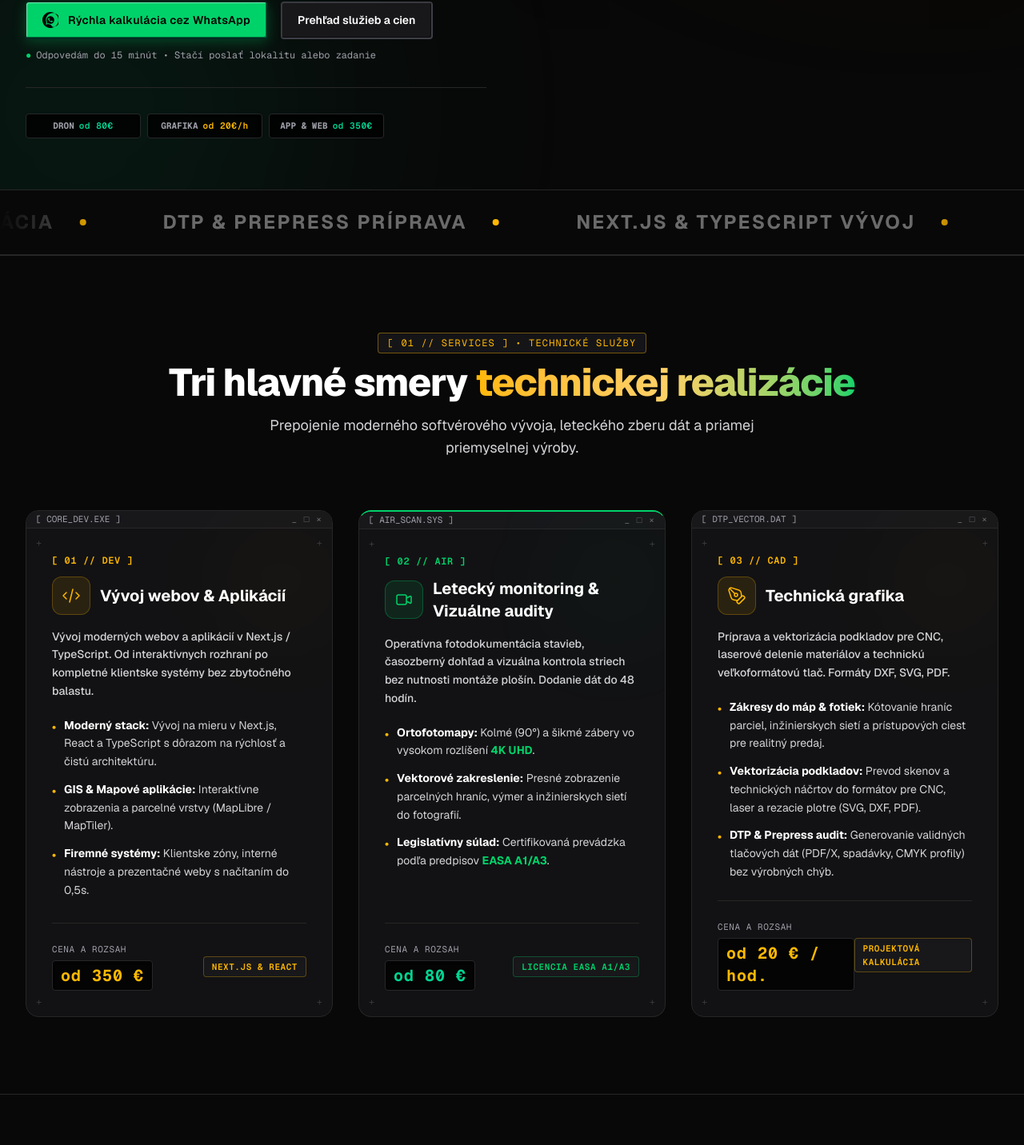
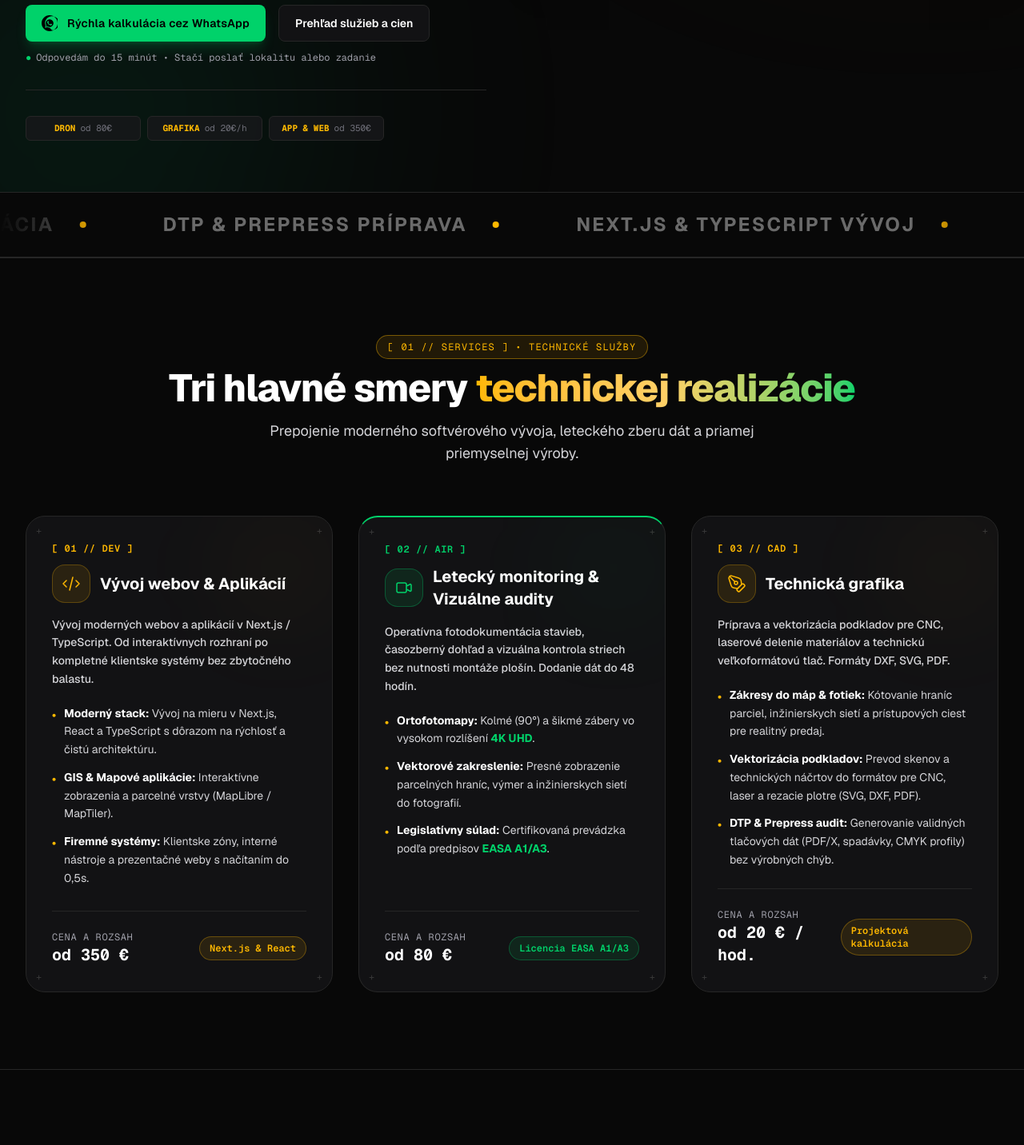
Before and after one commit to Patrik-Barcaj/ElysioTech, a Next.js app: page / in a window 1280 px wide. Shown: the part 733-2165 px from the top of the page at 80% size. Built offline with nearby package versions, Linux system fonts and the light colour scheme.

Commit message:
Revert "feat(ui): add Winamp/Hi-Fi rack titlebars, recessed LCD price displays, and hardware bevel buttons"
This reverts commit fce778c7e71a45c7aecb5fe763d7fd56b5308df4.

```diff
--- a/src/components/Hero.tsx
+++ b/src/components/Hero.tsx
@@ -18,7 +18,7 @@ export default function Hero() { // export Hero component function
 
                     {/* Left: Typography & Technical Pitch */}
                     <div className="flex-1 text-center lg:text-left mt-10 lg:mt-0"> {/* text content wrapper */}
-                        <div className="inline-flex items-center gap-2 px-3 py-1 rounded-sm border border-[#FFB800]/40 bg-zinc-900/90 text-[#FFB800] font-semibold text-xs font-mono tracking-widest mb-6 shadow-inner"> {/* pre-heading badge */}
+                        <div className="inline-flex items-center gap-2 px-3.5 py-1.5 rounded-full border border-[#FFB800]/40 bg-[#FFB800]/10 text-[#FFB800] font-semibold text-xs font-mono tracking-widest mb-6"> {/* pre-heading badge */}
                             <span className="w-2 h-2 rounded-full bg-[#FFB800] animate-pulse shadow-[0_0_10px_rgba(255,184,0,0.85)]"></span> {/* glowing dot */}
                             [ 00 // STUDIO ] • BRATISLAVSKÝ KRAJ
                         </div> {/* pre-heading end */}
@@ -37,14 +37,14 @@ export default function Hero() { // export Hero component function
                                 href="https://wa.me/421903406402?text=Dobry%20den,%20chcem%20sa%20nezavazne%20informovat%20o%20sluzbach..."
                                 target="_blank"
                                 rel="noopener noreferrer"
-                                className="px-5 py-3 rounded-sm text-sm font-semibold bg-[#00D26A] hover:bg-[#00B85C] text-black font-display tracking-wide transition-all border-t border-l border-emerald-300/60 border-b-2 border-r-2 border-emerald-950 shadow-[inset_1px_1px_0px_rgba(255,255,255,0.45),inset_-1px_-1px_0px_rgba(0,0,0,0.5),0_4px_16px_rgba(0,210,106,0.25)] active:translate-y-0.5 active:shadow-[inset_2px_2px_4px_rgba(0,0,0,0.6)] flex items-center justify-center gap-3 text-center"
+                                className="px-5 py-3 rounded-lg text-sm font-semibold bg-[#00D26A] hover:bg-[#00B85C] text-black font-display tracking-wide transition-all shadow-lg shadow-[#00D26A]/20 flex items-center justify-center gap-3 transform hover:-translate-y-0.5 text-center"
                             >
                                 <svg className="w-5 h-5 fill-current shrink-0" viewBox="0 0 24 24"><path d="M12.031 6.172c-3.181 0-5.767 2.586-5.768 5.766-.001 1.298.38 2.27 1.019 3.287l-.582 2.128 2.182-.573c.978.58 1.911.928 3.145.929 3.178 0 5.767-2.587 5.768-5.766.001-3.187-2.575-5.77-5.764-5.771zm3.392 8.244c-.144.405-.837.774-1.17.824-.299.045-.677.063-1.092-.069-.252-.08-.575-.187-.988-.365-1.739-.751-2.874-2.502-2.961-2.617-.087-.116-.708-.94-.708-1.793s.448-1.273.607-1.446c.159-.173.346-.217.462-.217l.332.006c.106.005.249-.04.39.298.144.347.491 1.2.534 1.287.043.087.072.188.014.304-.058.116-.087.188-.173.289l-.26.304c-.087.086-.177.18-.076.354.101.174.449.741.964 1.201.662.591 1.221.774 1.394.86s.274.072.376-.043c.101-.116.433-.506.549-.68.116-.173.231-.145.39-.087s1.011.477 1.184.564.289.13.332.202c.045.072.045.418-.1.824zm-3.423-14.416c-6.627 0-12 5.373-12 12s5.373 12 12 12 12-5.373 12-12-5.373-12-12-12zm.029 18.88c-1.161 0-2.305-.292-3.318-.844l-3.677.964.984-3.595c-.607-1.052-.927-2.246-.926-3.468.001-5.824 4.74-10.563 10.573-10.564 5.824 0 10.569 4.743 10.571 10.564.002 5.82-4.747 10.564-10.571 10.564z" /></svg>
                                 <span>Rýchla kalkulácia cez WhatsApp</span>
                             </a>
                             <Link
                                 href="/#services"
-                                className="px-5 py-3 rounded-sm text-sm font-semibold whitespace-nowrap bg-zinc-900 border-t border-l border-zinc-700 border-b-2 border-r-2 border-black text-white hover:border-[#FFB800]/50 font-display hover:bg-zinc-800 transition-all flex items-center justify-center text-center shadow-[inset_1px_1px_0px_rgba(255,255,255,0.12),inset_-1px_-1px_0px_rgba(0,0,0,0.6)] active:translate-y-0.5"
+                                className="px-5 py-3 rounded-lg text-sm font-semibold whitespace-nowrap bg-[#121214] border border-neutral-800 text-white hover:border-[#FFB800]/50 font-display hover:bg-[#18181b] transition-all flex items-center justify-center text-center"
                             >
                                 Prehľad služieb a cien
                             </Link>
@@ -58,17 +58,17 @@ export default function Hero() { // export Hero component function
                         {/* Interactive Service Router */}
                         <div className="pt-6 border-t border-neutral-800 text-left">
                             <div className="grid grid-cols-3 gap-2 pt-2 max-w-md mx-auto lg:mx-0">
-                                <a href="#cennik" className="flex items-center justify-center gap-1.5 py-1.5 px-2.5 rounded-sm bg-black/80 border border-zinc-800 hover:border-emerald-500/50 text-[11px] font-mono text-zinc-300 transition-colors shadow-inner">
-                                    <span className="text-zinc-400 font-bold">DRON</span>
-                                    <span className="text-emerald-400 font-mono tracking-wider font-semibold">od 80€</span>
+                                <a href="#cennik" className="flex items-center justify-center gap-1.5 py-1.5 px-2 rounded-md bg-zinc-900/80 border border-neutral-800 hover:border-amber-500/50 text-[11px] font-mono text-zinc-300 transition-colors">
+                                    <span className="text-amber-400 font-bold">DRON</span>
+                                    <span className="text-zinc-500">od 80€</span>
                                 </a>
-                                <a href="#cennik" className="flex items-center justify-center gap-1.5 py-1.5 px-2.5 rounded-sm bg-black/80 border border-zinc-800 hover:border-amber-500/50 text-[11px] font-mono text-zinc-300 transition-colors shadow-inner">
-                                    <span className="text-zinc-400 font-bold">GRAFIKA</span>
-                                    <span className="text-amber-400 font-mono tracking-wider font-semibold">od 20€/h</span>
+                                <a href="#cennik" className="flex items-center justify-center gap-1.5 py-1.5 px-2 rounded-md bg-zinc-900/80 border border-neutral-800 hover:border-amber-500/50 text-[11px] font-mono text-zinc-300 transition-colors">
+                                    <span className="text-amber-400 font-bold">GRAFIKA</span>
+                                    <span className="text-zinc-500">od 20€/h</span>
                                 </a>
-                                <a href="#cennik" className="flex items-center justify-center gap-1.5 py-1.5 px-2.5 rounded-sm bg-black/80 border border-zinc-800 hover:border-emerald-500/50 text-[11px] font-mono text-zinc-300 transition-colors shadow-inner">
-                                    <span className="text-zinc-400 font-bold">APP & WEB</span>
-                                    <span className="text-emerald-400 font-mono tracking-wider font-semibold">od 350€</span>
+                                <a href="#cennik" className="flex items-center justify-center gap-1.5 py-1.5 px-2 rounded-md bg-zinc-900/80 border border-neutral-800 hover:border-amber-500/50 text-[11px] font-mono text-zinc-300 transition-colors">
+                                    <span className="text-amber-400 font-bold">APP & WEB</span>
+                                    <span className="text-zinc-500">od 350€</span>
                                 </a>
                             </div>
                         </div>
--- a/src/components/Portfolio.tsx
+++ b/src/components/Portfolio.tsx
@@ -40,7 +40,7 @@ export default function Portfolio() { // export Portfolio component function
         <section id="portfolio" className="py-24 bg-[#080808] relative border-t border-neutral-800"> {/* section wrapper */}
             <div className="max-w-7xl mx-auto px-4 sm:px-6 lg:px-8 relative z-10"> {/* container block */}
                 <div className="text-center mb-16"> {/* header block */}
-                    <div className="inline-flex items-center gap-2 px-3 py-1 rounded-sm border border-[#FFB800]/40 bg-zinc-900/90 text-[#FFB800] text-xs font-mono tracking-widest mb-3 uppercase shadow-inner">
+                    <div className="inline-flex items-center gap-2 px-3.5 py-1.5 rounded-full border border-[#FFB800]/40 bg-[#FFB800]/10 text-[#FFB800] text-xs font-mono tracking-widest mb-3 uppercase">
                         [ 03 // PORTFOLIO ] • REALIZÁCIE
                     </div>
                     <h2 className="text-3xl sm:text-4xl md:text-5xl font-extrabold text-white font-display">Projekty</h2> {/* title */}
@@ -86,14 +86,14 @@ export default function Portfolio() { // export Portfolio component function
                                                     href={proj.liveUrl}
                                                     target="_blank"
                                                     rel="noopener noreferrer"
-                                                    className="px-2.5 py-1 rounded-sm bg-[#00D26A] hover:bg-[#00B85C] text-black font-extrabold font-display text-xs tracking-wide transition-all border-t border-l border-emerald-300/60 border-b border-r border-emerald-950 shadow-[inset_1px_1px_0px_rgba(255,255,255,0.45),inset_-1px_-1px_0px_rgba(0,0,0,0.5)] flex items-center gap-1 active:translate-y-0.5"
+                                                    className="px-2.5 py-1 rounded-lg bg-[#00D26A] hover:bg-[#00B85C] text-black font-extrabold font-display text-xs tracking-wide transition-all shadow-lg shadow-[#00D26A]/25 flex items-center gap-1"
                                                 >
                                                     <span>{proj.ctaText || 'Navštíviť ↗'}</span>
                                                 </a>
                                             )}
                                             <Link
                                                 href={`/projekty/${proj.slug}`}
-                                                className="px-2.5 py-1 rounded-sm bg-zinc-900/90 hover:bg-zinc-800 text-white font-semibold text-xs transition-colors border-t border-l border-zinc-700 border-b border-r border-black shadow-[inset_1px_1px_0px_rgba(255,255,255,0.12),inset_-1px_-1px_0px_rgba(0,0,0,0.6)] flex items-center gap-1 active:translate-y-0.5"
+                                                className="px-2.5 py-1 rounded-lg bg-white/10 hover:bg-white/20 text-white font-semibold text-xs transition-colors flex items-center gap-1"
                                             >
                                                 <span>Detail ↗</span>
                                             </Link>
--- a/src/components/Services.tsx
+++ b/src/components/Services.tsx
@@ -9,7 +9,7 @@ export default function Services() { // export Services component
             <div id="cennik" className="absolute -top-12 pointer-events-none"></div>
             <div className="max-w-7xl mx-auto px-4 sm:px-6 lg:px-8 relative z-10 w-full"> {/* container */}
                 <div className="text-center mb-16"> {/* header wrapper */}
-                    <div className="inline-flex items-center gap-2 px-3 py-1 rounded-sm border border-[#FFB800]/40 bg-zinc-900/90 text-[#FFB800] text-xs font-mono tracking-widest mb-3 uppercase shadow-inner">
+                    <div className="inline-flex items-center gap-2 px-3.5 py-1.5 rounded-full border border-[#FFB800]/40 bg-[#FFB800]/10 text-[#FFB800] text-xs font-mono tracking-widest mb-3 uppercase">
                         [ 01 // SERVICES ] • TECHNICKÉ SLUŽBY
                     </div>
                     <h2 className="text-3xl sm:text-4xl md:text-5xl font-extrabold text-white font-display tracking-tight">
@@ -25,14 +25,7 @@ export default function Services() { // export Services component
 
                     {/* Pillar 1: Vývoj webov & Aplikácií */}
                     <ScrollReveal delay={0.1} className="h-full">
-                        <div className="h-full bg-[#121214] border border-neutral-800 rounded-2xl hover:border-neutral-700 hover:shadow-2xl transition-all duration-300 flex flex-col justify-between group relative overflow-hidden">
-                            {/* Winamp / Hi-Fi Rack Titlebar */}
-                            <div className="h-[22px] bg-zinc-900 border-b border-zinc-800 px-3 flex items-center justify-between text-[11px] font-mono text-zinc-400 select-none shrink-0">
-                                <span>[ CORE_DEV.EXE ]</span>
-                                <span className="tracking-widest opacity-60">_ □ ×</span>
-                            </div>
-
-                            <div className="p-7 sm:p-8 flex flex-col justify-between flex-1 relative">
+                        <div className="h-full bg-[#121214] border border-neutral-800 rounded-3xl p-8 hover:border-neutral-700 hover:shadow-2xl transition-all duration-300 flex flex-col justify-between group relative overflow-hidden">
                             {/* Coordinate cross accents */}
                             <span className="absolute top-3 left-3 text-neutral-600 font-mono text-xs select-none pointer-events-none leading-none opacity-60">+</span>
                             <span className="absolute top-3 right-3 text-neutral-600 font-mono text-xs select-none pointer-events-none leading-none opacity-60">+</span>
@@ -45,7 +38,7 @@ export default function Services() { // export Services component
                                     [ 01 // DEV ]
                                 </div>
                                 <div className="flex items-center gap-3 mb-4">
-                                        <div className="w-12 h-12 bg-[#FFB800]/10 rounded-xl flex items-center justify-center border border-[#FFB800]/25 group-hover:scale-110 transition-all duration-300 shrink-0">
+                                    <div className="w-12 h-12 bg-[#FFB800]/10 rounded-2xl flex items-center justify-center border border-[#FFB800]/25 group-hover:scale-110 transition-all duration-300 shrink-0">
                                         <svg className="w-6 h-6 text-[#FFB800]" fill="none" stroke="currentColor" viewBox="0 0 24 24"><path strokeLinecap="round" strokeLinejoin="round" strokeWidth="1.5" d="M10 20l4-16m4 4l4 4-4 4M6 16l-4-4 4-4"></path></svg>
                                     </div>
                                     <h3 className="text-xl font-display font-bold text-white group-hover:text-[#FFB800] transition-colors">
@@ -73,29 +66,19 @@ export default function Services() { // export Services component
 
                             <div className="pt-6 border-t border-neutral-800 flex items-center justify-between mt-auto">
                                 <div>
-                                        <span className="text-[11px] text-zinc-400 block uppercase tracking-wider font-mono mb-1.5">Cena a rozsah</span>
-                                        <div className="inline-block bg-black/80 px-2.5 py-1 rounded-sm border border-zinc-800 shadow-inner">
-                                            <span className="text-lg sm:text-xl font-mono tracking-wider font-bold text-amber-400">od 350 €</span>
+                                    <span className="text-xs text-zinc-400 block uppercase tracking-wider font-mono">Cena a rozsah</span>
+                                    <span className="text-xl font-mono font-bold text-white">od 350 €</span>
                                 </div>
-                                    </div>
-                                    <span className="px-2.5 py-1 rounded-sm text-[11px] font-mono font-semibold bg-zinc-900 text-[#FFB800] border border-[#FFB800]/30 tracking-wider uppercase shadow-inner">
+                                <span className="px-3 py-1.5 rounded-full text-xs font-mono font-semibold bg-[#FFB800]/10 text-[#FFB800] border border-[#FFB800]/30">
                                     Next.js & React
                                 </span>
-                                </div>
                             </div>
                         </div>
                     </ScrollReveal>
 
                     {/* Pillar 2: Letecký monitoring & Vizuálne audity (Green Accent) */}
                     <ScrollReveal delay={0.2} className="h-full">
-                        <div className="h-full bg-[#121214] border border-neutral-800 border-t-2 border-t-[#00D26A] rounded-2xl hover:border-[#00D26A]/50 hover:shadow-[0_0_30px_rgba(0,210,106,0.15)] transition-all duration-300 flex flex-col justify-between group relative overflow-hidden">
-                            {/* Winamp / Hi-Fi Rack Titlebar */}
-                            <div className="h-[22px] bg-zinc-900 border-b border-zinc-800 px-3 flex items-center justify-between text-[11px] font-mono text-zinc-400 select-none shrink-0">
-                                <span>[ AIR_SCAN.SYS ]</span>
-                                <span className="tracking-widest opacity-60">_ □ ×</span>
-                            </div>
-
-                            <div className="p-7 sm:p-8 flex flex-col justify-between flex-1 relative">
+                        <div className="h-full bg-[#121214] border border-neutral-800 border-t-2 border-t-[#00D26A] rounded-3xl p-8 hover:border-[#00D26A]/50 hover:shadow-[0_0_30px_rgba(0,210,106,0.15)] transition-all duration-300 flex flex-col justify-between group relative overflow-hidden">
                             {/* Coordinate cross accents */}
                             <span className="absolute top-3 left-3 text-neutral-600 font-mono text-xs select-none pointer-events-none leading-none opacity-60">+</span>
                             <span className="absolute top-3 right-3 text-neutral-600 font-mono text-xs select-none pointer-events-none leading-none opacity-60">+</span>
@@ -108,7 +91,7 @@ export default function Services() { // export Services component
                                     [ 02 // AIR ]
                                 </div>
                                 <div className="flex items-center gap-3 mb-4">
-                                        <div className="w-12 h-12 bg-[#00D26A]/10 rounded-xl flex items-center justify-center border border-[#00D26A]/30 group-hover:scale-110 transition-all duration-300 shrink-0">
+                                    <div className="w-12 h-12 bg-[#00D26A]/10 rounded-2xl flex items-center justify-center border border-[#00D26A]/30 group-hover:scale-110 transition-all duration-300 shrink-0">
                                         <svg className="w-6 h-6 text-[#00D26A]" fill="none" stroke="currentColor" viewBox="0 0 24 24"><path strokeLinecap="round" strokeLinejoin="round" strokeWidth="1.5" d="M15 10l4.553-2.276A1 1 0 0121 8.618v6.764a1 1 0 01-1.447.894L15 14M5 18h8a2 2 0 002-2V8a2 2 0 00-2-2H5a2 2 0 00-2 2v8a2 2 0 002 2z"></path></svg>
                                     </div>
                                     <h3 className="text-xl font-display font-bold text-white group-hover:text-[#00D26A] transition-colors">
@@ -136,29 +119,19 @@ export default function Services() { // export Services component
 
                             <div className="pt-6 border-t border-neutral-800 flex items-center justify-between mt-auto">
                                 <div>
-                                        <span className="text-[11px] text-zinc-400 block uppercase tracking-wider font-mono mb-1.5">Cena a rozsah</span>
-                                        <div className="inline-block bg-black/80 px-2.5 py-1 rounded-sm border border-zinc-800 shadow-inner">
-                                            <span className="text-lg sm:text-xl font-mono tracking-wider font-bold text-emerald-400">od 80 €</span>
+                                    <span className="text-xs text-zinc-400 block uppercase tracking-wider font-mono">Cena a rozsah</span>
+                                    <span className="text-xl font-mono font-bold text-white">od 80 €</span>
                                 </div>
-                                    </div>
-                                    <span className="px-2.5 py-1 rounded-sm text-[11px] font-mono font-semibold bg-zinc-900 text-[#00D26A] border border-[#00D26A]/30 tracking-wider uppercase shadow-inner">
+                                <span className="px-3 py-1.5 rounded-full text-xs font-mono font-semibold bg-[#00D26A]/10 text-[#00D26A] border border-[#00D26A]/30">
                                     Licencia EASA A1/A3
                                 </span>
-                                </div>
                             </div>
                         </div>
                     </ScrollReveal>
 
                     {/* Pillar 3: Technická grafika */}
                     <ScrollReveal delay={0.3} className="h-full">
-                        <div className="h-full bg-[#121214] border border-neutral-800 rounded-2xl hover:border-neutral-700 hover:shadow-2xl transition-all duration-300 flex flex-col justify-between group relative overflow-hidden">
-                            {/* Winamp / Hi-Fi Rack Titlebar */}
-                            <div className="h-[22px] bg-zinc-900 border-b border-zinc-800 px-3 flex items-center justify-between text-[11px] font-mono text-zinc-400 select-none shrink-0">
-                                <span>[ DTP_VECTOR.DAT ]</span>
-                                <span className="tracking-widest opacity-60">_ □ ×</span>
-                            </div>
-
-                            <div className="p-7 sm:p-8 flex flex-col justify-between flex-1 relative">
+                        <div className="h-full bg-[#121214] border border-neutral-800 rounded-3xl p-8 hover:border-neutral-700 hover:shadow-2xl transition-all duration-300 flex flex-col justify-between group relative overflow-hidden">
                             {/* Coordinate cross accents */}
                             <span className="absolute top-3 left-3 text-neutral-600 font-mono text-xs select-none pointer-events-none leading-none opacity-60">+</span>
                             <span className="absolute top-3 right-3 text-neutral-600 font-mono text-xs select-none pointer-events-none leading-none opacity-60">+</span>
@@ -171,7 +144,7 @@ export default function Services() { // export Services component
                                     [ 03 // CAD ]
                                 </div>
                                 <div className="flex items-center gap-3 mb-4">
-                                        <div className="w-12 h-12 bg-[#FFB800]/10 rounded-xl flex items-center justify-center border border-[#FFB800]/25 group-hover:scale-110 transition-all duration-300 shrink-0">
+                                    <div className="w-12 h-12 bg-[#FFB800]/10 rounded-2xl flex items-center justify-center border border-[#FFB800]/25 group-hover:scale-110 transition-all duration-300 shrink-0">
                                         <PenTool className="w-6 h-6 text-[#FFB800]" strokeWidth={1.5} />
                                     </div>
                                     <h3 className="text-xl font-display font-bold text-white group-hover:text-[#FFB800] transition-colors">
@@ -199,15 +172,12 @@ export default function Services() { // export Services component
 
                             <div className="pt-6 border-t border-neutral-800 flex items-center justify-between mt-auto">
                                 <div>
-                                        <span className="text-[11px] text-zinc-400 block uppercase tracking-wider font-mono mb-1.5">Cena a rozsah</span>
-                                        <div className="inline-block bg-black/80 px-2.5 py-1 rounded-sm border border-zinc-800 shadow-inner">
-                                            <span className="text-lg sm:text-xl font-mono tracking-wider font-bold text-amber-400">od 20 € / hod.</span>
+                                    <span className="text-xs text-zinc-400 block uppercase tracking-wider font-mono">Cena a rozsah</span>
+                                    <span className="text-xl font-mono font-bold text-white">od 20 € / hod.</span>
                                 </div>
-                                    </div>
-                                    <span className="px-2.5 py-1 rounded-sm text-[11px] font-mono font-semibold bg-zinc-900 text-[#FFB800] border border-[#FFB800]/30 tracking-wider uppercase shadow-inner">
+                                <span className="px-3 py-1.5 rounded-full text-xs font-mono font-semibold bg-[#FFB800]/10 text-[#FFB800] border border-[#FFB800]/30">
                                     Projektová kalkulácia
                                 </span>
-                                </div>
                             </div>
                         </div>
                     </ScrollReveal>
```
Also changed, not shown: src/components/Contact.tsx (+15 -15 lines), src/components/FAQ.tsx (+4 -4 lines), src/components/Testimonials.tsx (+7 -7 lines), src/components/WhyElysio.tsx (+5 -11 lines). Lines whose indentation alone changed are shown as unchanged.
